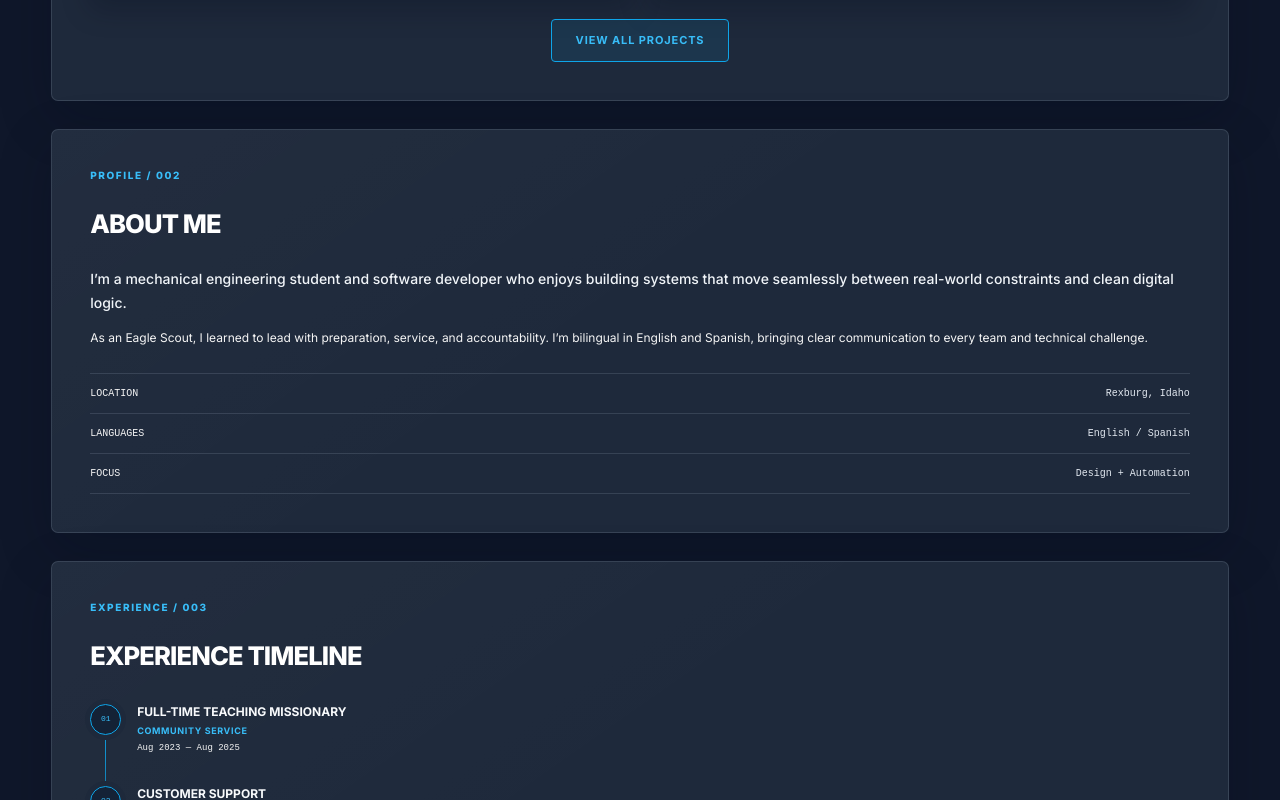
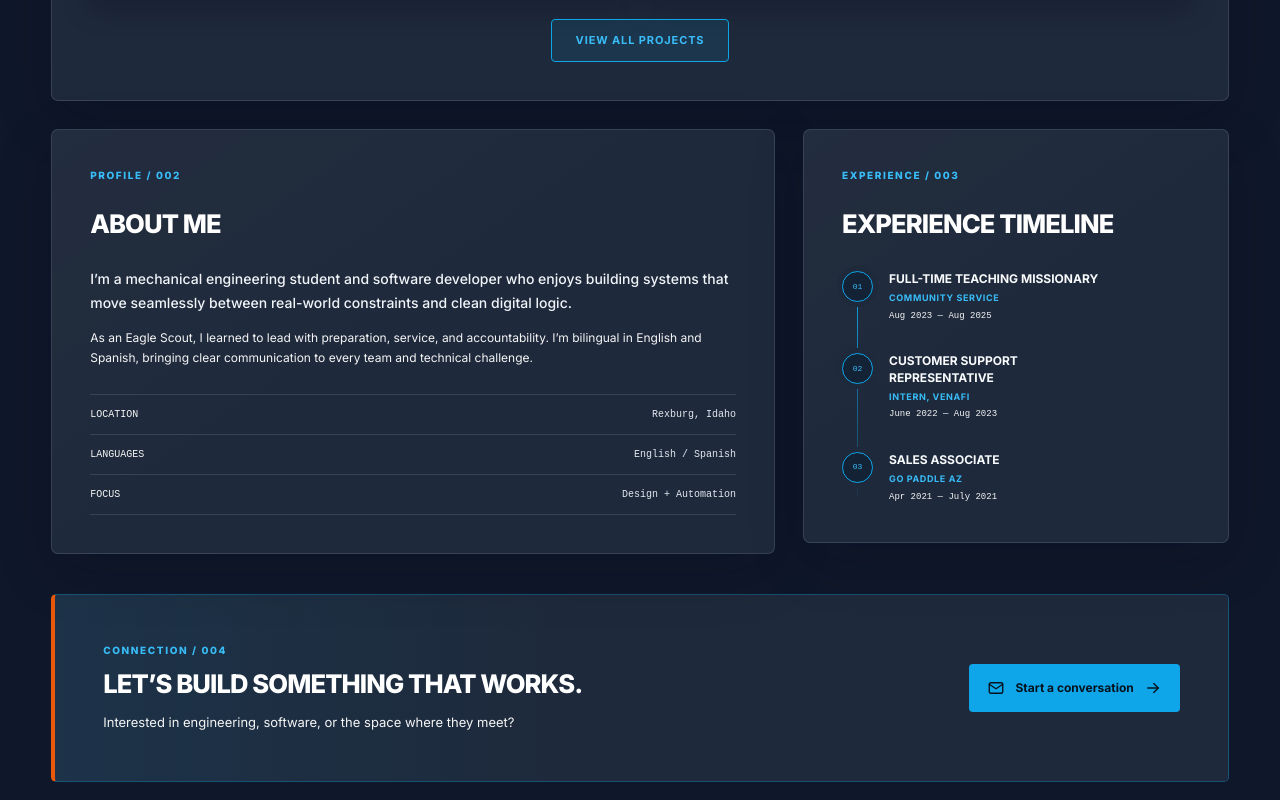
Before and after one commit to Barik-D-Boley/barikboley.com, a Next.js app: page / in a window 1280 px wide. Shown: the part 1760-2560 px from the top of the page. Built offline with nearby package versions, Linux system fonts and the light colour scheme; a web font is replaced by a local one.

Commit message:
Put about and experience sections side-by-side

```diff
--- a/app/page.tsx
+++ b/app/page.tsx
@@ -1,9 +1,9 @@
 import Navbar from "@/components/layout/Navbar"
 import Hero from "@/components/sections/Hero"
-import AboutSection from "@/components/sections/About"
-import ExperienceTimeline from "@/components/sections/Experience"
+import About from "@/components/sections/About"
+import Experience from "@/components/sections/Experience"
 import ProjectGallery from "@/components/sections/ProjectGallery"
-import ContactSection from "@/components/sections/Contact"
+import Contact from "@/components/sections/Contact"
 import Footer from "@/components/layout/Footer"
 
 export default function Home() {
@@ -16,11 +16,17 @@ export default function Home() {
 
         <div className="content-grid">
           <ProjectGallery number="001" />
-          <AboutSection number="002" />
-          <ExperienceTimeline number="003" />
+          <div className="about-timeline-wrapper">
+            <div id="about">
+              <About number="002" />
+            </div>
+            <div id="experience">
+              <Experience number="003" />
+            </div>
+          </div>
         </div>
 
-        <ContactSection number="004"/>
+        <Contact number="004"/>
       </main>
 
       <Footer />
--- a/app/styles/sections/media-queries.css
+++ b/app/styles/sections/media-queries.css
@@ -205,3 +205,9 @@
     box-shadow: none;
   }
 }
+
+@media (max-width: 1040px) {
+  .about-timeline-wrapper {
+    grid-template-columns: 1fr; /* Stacks them vertically on smaller screens */
+  }
+}
--- a/app/styles/sections/project-gallery/layout.css
+++ b/app/styles/sections/project-gallery/layout.css
@@ -247,3 +247,9 @@
   background: rgba(15, 23, 42, 0.6);
   backdrop-filter: blur(4px);
 }
+
+.about-timeline-wrapper {
+  display: grid;
+  grid-template-columns: 1.7fr 1fr;
+  gap: 28px;
+}
--- a/components/layout/Navbar.tsx
+++ b/components/layout/Navbar.tsx
@@ -5,7 +5,7 @@ import Icon from "@/components/Icon"
 
 export default function Navbar() {
   const [menuOpen, setMenuOpen] = useState(false)
-  const [activeSection, setActiveSection] = useState<string>("")
+  const [activeSections, setActiveSections] = useState<string[]>([])
   const closeMenu = () => setMenuOpen(false)
 
   useEffect(() => {
@@ -13,16 +13,22 @@ export default function Navbar() {
 
     const handleScroll = () => {
       if (window.scrollY < 250) {
-        setActiveSection("")
+        setActiveSections([]) // Updated to plural and array
       }
     }
 
     const observer = new IntersectionObserver(
       (entries) => {
-        entries.forEach((entry) => {
-          if (entry.isIntersecting) {
-            setActiveSection(entry.target.id)
-          }
+        setActiveSections((prev) => {
+          let updated = [...prev]
+          entries.forEach((entry) => {
+            if (entry.isIntersecting) {
+              if (!updated.includes(entry.target.id)) updated.push(entry.target.id)
+            } else {
+              updated = updated.filter((id) => id !== entry.target.id)
+            }
+          })
+          return updated
         })
       },
       {
@@ -92,28 +98,28 @@ export default function Navbar() {
           <a
             href="#projects"
             onClick={closeMenu}
-            className={activeSection === "projects" ? "active" : ""}
+            className={activeSections.includes("projects") ? "active" : ""}
           >
             Projects
           </a>
           <a
             href="#about"
             onClick={closeMenu}
-            className={activeSection === "about" ? "active" : ""}
+            className={activeSections.includes("about") ? "active" : ""}
           >
             About
           </a>
           <a
             href="#experience"
             onClick={closeMenu}
-            className={activeSection === "experience" ? "active" : ""}
+            className={activeSections.includes("experience") ? "active" : ""}
           >
             Experience
           </a>
           <a
             href="#contact"
             onClick={closeMenu}
-            className={activeSection === "contact" ? "active" : ""}
+            className={activeSections.includes("contact") ? "active" : ""}
           >
             Contact
           </a>
```
